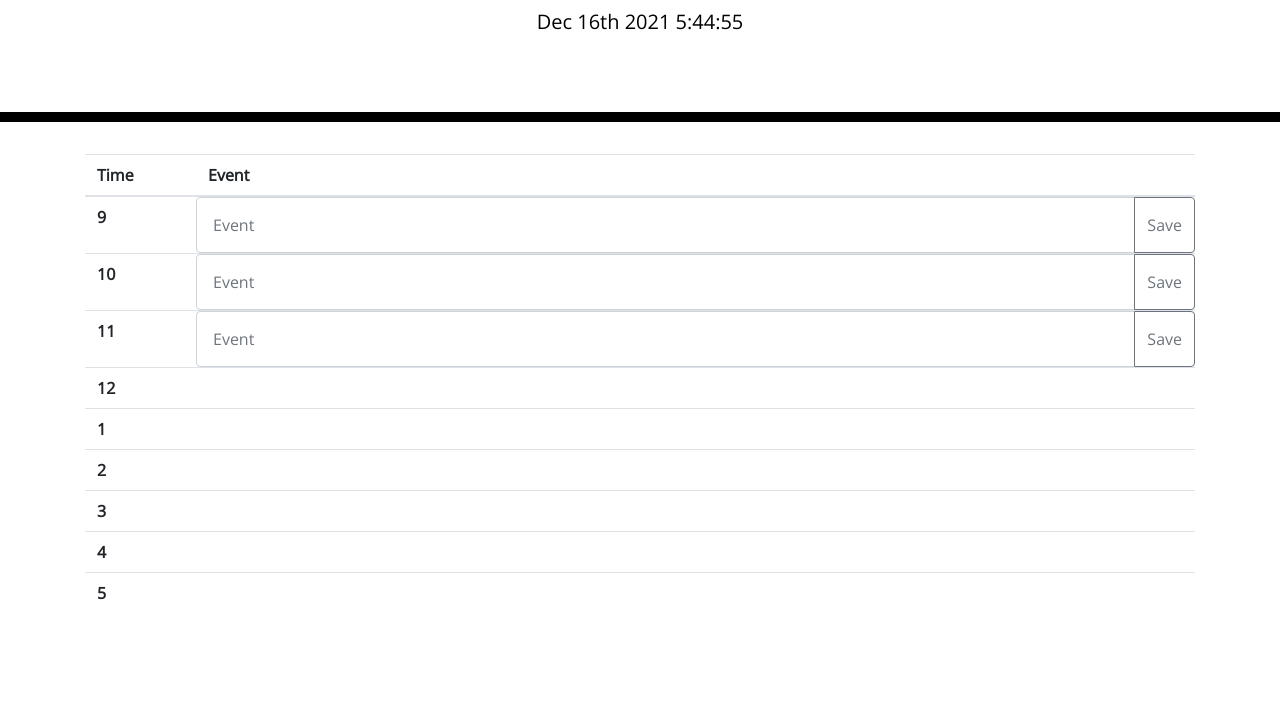
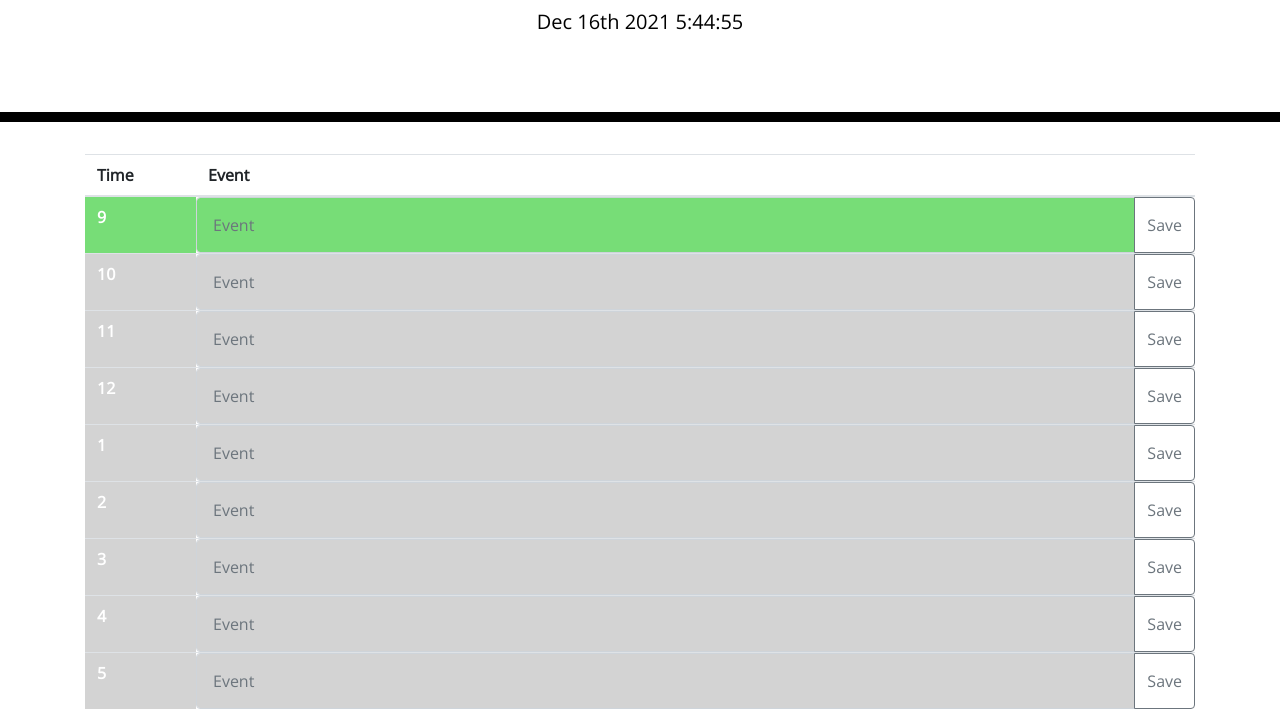
Before and after one commit to tinastanczyk/work-day-planner, a plain HTML site: page index.html in a window 1280 px wide. Shown: the part 182-907 px from the top of the page. Before the commit the page ends 811 px from the top, so only its background shows below. Drawn offline with nearby package versions, Linux system fonts and the light colour scheme.

Commit message:
Completed changing the color of the events whether they are past, present or future

```diff
--- a/assets/css/style.css
+++ b/assets/css/style.css
@@ -84,7 +84,7 @@ textarea {
   padding: 0px;
 }
 
-#input-1{
+.input-group{
   margin-bottom: 0rem!important;
 }
 
--- a/assets/js/script.js
+++ b/assets/js/script.js
@@ -1,7 +1,61 @@
+var saveBtn = $(".btn");
+var eventRow = $("tbody").children("tr");
+var inputEl = $("div").children(".event-input");
+
+console.log(eventRow);
+
 // Displaying current date and time on top of screen
-function dateTime(){
-var today = moment().format("MMM Do YYYY h:mm:ss");
-$('#currentDay').text(today);
+function dateTime() {
+  var today = moment().format("MMM Do YYYY h:mm:ss");
+  $("#currentDay").text(today);
 }
 // Updating current date/time every second
-setInterval(dateTime,1000);
+setInterval(dateTime, 1000);
+//
+// console.log($("#time-" + 9));
+// get each blockTime from each event
+function saveEvent(event) {
+  event.preventDefault();
+  var saveBtn = $(event.target);
+  console.log(saveBtn.parent().parent());
+}
+for (let i = 9; i < 18; i++) {
+  //I'm targeting the id, "time-", then splitting the id name into "time" and "number", then accessing the number by indexing it to 1
+  var blockTime = $("#time-" + i)
+    .attr("id")
+    .split("-")[1];
+  // console.log(blockTime);
+  // console.log($("time-").attr("time-")+blockTime);
+}
+saveBtn.on("click", saveEvent);
+
+// check to see if the event is in past, present or future
+
+function checkEvent() {
+  var timeNow = moment().format("H");
+  // var timeNow =0;
+  console.log(timeNow);
+    eventRow.each(function(){
+      var bl = $(this);
+      var eventTime = bl.children("td").children().attr("id").split("-")[1];
+      console.log(bl.children("td").children().attr("id").split("-")[1]);
+
+    if (timeNow == eventTime) {
+      bl.find("tr").addClass("present");
+      bl.find("th").addClass("present");
+      bl.find(".event-input").addClass("present");
+    }
+    if (timeNow > eventTime) {
+      bl.find("tr").addClass("past");
+      bl.find("th").addClass("past");
+      bl.find(".event-input").addClass("past");
+    }
+    if (timeNow < eventTime) {
+      bl.find("tr").addClass("future");
+      bl.find("th").addClass("future");
+      bl.find(".event-input").addClass("future");
+    }
+    })
+}
+
+checkEvent();
--- a/index.html
+++ b/index.html
@@ -4,9 +4,9 @@
 WHEN I open the planner
 √THEN the current day is displayed at the top of the calendar
 WHEN I scroll down
-THEN I am presented with timeblocks for standard business hours
-√WHEN I view the timeblocks for that day
-THEN each timeblock is color coded to indicate whether it is in the past, present, or future
+√THEN I am presented with timeblocks for standard business hours
+WHEN I view the timeblocks for that day
+√THEN each timeblock is color coded to indicate whether it is in the past, present, or future
 WHEN I click into a timeblock
 √THEN I can enter an event
 WHEN I click the save button for that timeblock
@@ -54,7 +54,7 @@ THEN the saved events persist -->
           <tr>
             <th scope="row">9</th>
             <td class="event">
-              <div class="input-group mb-3" id="input-1">
+              <div class="input-group mb-3" id="time-9">
                 <input id = "i-1" type="text" class="form-control event-input" placeholder="Event" aria-label="Event Label" aria-describedby="basic-addon2">
                 <div class="input-group-append">
                   <button class="btn btn-outline-secondary" type="button">Save</button>
@@ -65,7 +65,7 @@ THEN the saved events persist -->
           <tr>
             <th scope="row">10</th>
             <td class="event">
-              <div class="input-group mb-3" id="input-1">
+              <div class="input-group mb-3" id="time-10">
                 <input id = "i-1" type="text" class="form-control event-input" placeholder="Event" aria-label="Event Label" aria-describedby="basic-addon2">
                 <div class="input-group-append">
                   <button class="btn btn-outline-secondary" type="button">Save</button>
@@ -77,7 +77,7 @@ THEN the saved events persist -->
           <tr>
             <th scope="row">11</th>
             <td class="event">
-              <div class="input-group mb-3" id="input-1">
+              <div class="input-group mb-3" id="time-11">
                 <input id = "i-1" type="text" class="form-control event-input" placeholder="Event" aria-label="Event Label" aria-describedby="basic-addon2">
                 <div class="input-group-append">
                   <button class="btn btn-outline-secondary" type="button">Save</button>
@@ -88,32 +88,74 @@ THEN the saved events persist -->
           </tr>
           <tr>
             <th scope="row">12</th>
-            <td class="event"></td>
+            <td class="event">
+              <div class="input-group mb-3" id="time-12">
+                <input id = "i-1" type="text" class="form-control event-input" placeholder="Event" aria-label="Event Label" aria-describedby="basic-addon2">
+                <div class="input-group-append">
+                  <button class="btn btn-outline-secondary" type="button">Save</button>
+                </div>
+              </div>
+            </td>
 
           </tr>
           <tr>
             <th scope="row">1</th>
-            <td class="event"></td>
+            <td class="event">
+              <div class="input-group mb-3" id="time-13">
+                <input id = "i-1" type="text" class="form-control event-input" placeholder="Event" aria-label="Event Label" aria-describedby="basic-addon2">
+                <div class="input-group-append">
+                  <button class="btn btn-outline-secondary" type="button">Save</button>
+                </div>
+              </div>
+            </td>
 
           </tr>
           <tr>
             <th scope="row">2</th>
-            <td class="event"></td>
+            <td class="event">
+              <div class="input-group mb-3" id="time-14">
+                <input id = "i-1" type="text" class="form-control event-input" placeholder="Event" aria-label="Event Label" aria-describedby="basic-addon2">
+                <div class="input-group-append">
+                  <button class="btn btn-outline-secondary" type="button">Save</button>
+                </div>
+              </div>
+            </td>
 
           </tr>
           <tr>
             <th scope="row">3</th>
-            <td class="event"></td>
+            <td class="event">
+              <div class="input-group mb-3" id="time-15">
+                <input id = "i-1" type="text" class="form-control event-input" placeholder="Event" aria-label="Event Label" aria-describedby="basic-addon2">
+                <div class="input-group-append">
+                  <button class="btn btn-outline-secondary" type="button">Save</button>
+                </div>
+              </div>
+            </td>
 
           </tr>
           <tr>
             <th scope="row">4</th>
-            <td class="event"></td>
+            <td class="event">
+              <div class="input-group mb-3" id="time-16">
+                <input id = "i-1" type="text" class="form-control event-input" placeholder="Event" aria-label="Event Label" aria-describedby="basic-addon2">
+                <div class="input-group-append">
+                  <button class="btn btn-outline-secondary" type="button">Save</button>
+                </div>
+              </div>
+            </td>
 
           </tr>
           <tr>
             <th scope="row">5</th>
-            <td class="event"></td>
+            <td class="event">
+              <div class="input-group mb-3" id="time-17">
+                <input id = "i-1" type="text" class="form-control event-input" placeholder="Event" aria-label="Event Label" aria-describedby="basic-addon2">
+                <div class="input-group-append">
+                  <button class="btn btn-outline-secondary" type="button">Save</button>
+                </div>
+              </div>
+            </td>
 
           </tr>
         </tbody>
```
